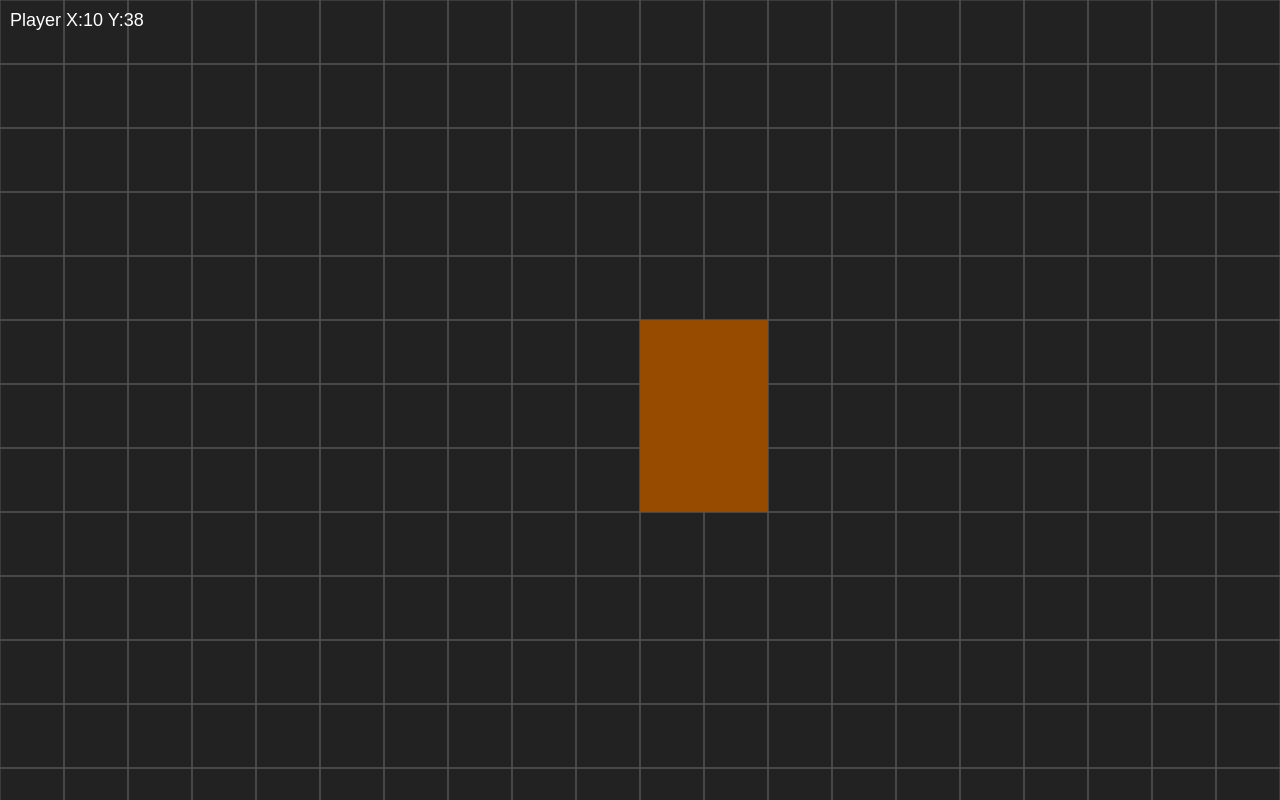
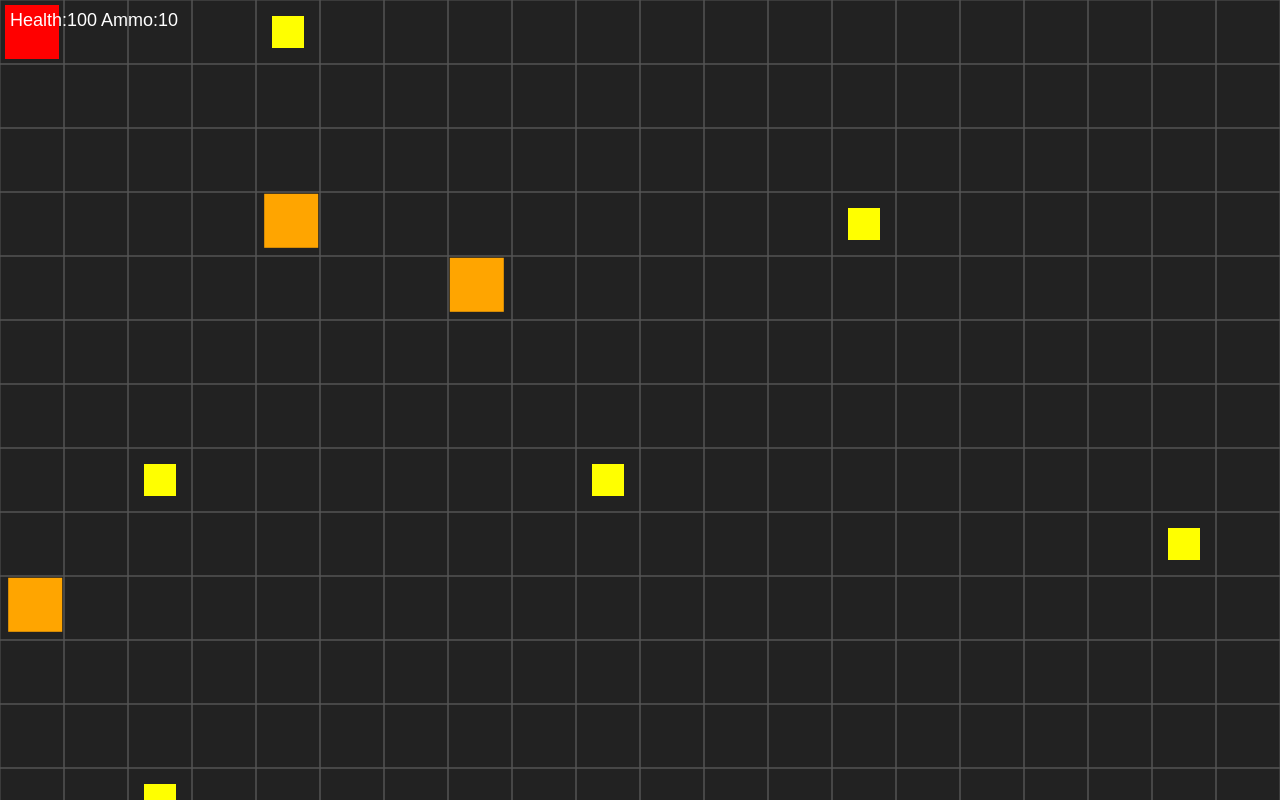
Before and after one commit to Torgtim/3000linger, a plain HTML site: page index.html in a window 1280 px wide. Drawn offline with Linux system fonts and the light colour scheme.

Commit message:
Update index.html

```diff
--- a/index.html
+++ b/index.html
@@ -3,7 +3,7 @@
 <head>
 <meta charset="UTF-8">
 <meta name="viewport" content="width=device-width, initial-scale=1.0">
-<title>Explorer Adventure - Atack</title>
+<title>Explorer Adventure Kaos</title>
 <style>
 body { margin:0; overflow:hidden; font-family:Arial, sans-serif; background:#111; }
 canvas { display:block; margin:0 auto; background:#222; }
@@ -16,7 +16,7 @@ canvas { display:block; margin:0 auto; background:#222; }
 <div id="hud"></div>
 <div id="message"></div>
 <script>
-// ================= GLOBAL VARIABLES =================
+// ================= GLOBAL =================
 const canvas = document.getElementById('gameCanvas');
 const ctx = canvas.getContext('2d');
 let width = window.innerWidth;
@@ -24,89 +24,80 @@ let height = window.innerHeight;
 canvas.width = width;
 canvas.height = height;
 
-// Lodrett map: 20 cols × 40 rows
-let tileCols = 20;
-let tileRows = 40;
-let tileSize = Math.floor(width/tileCols);
+const tileCols = 20;
+const tileRows = 40;
+const tileSize = Math.floor(width/tileCols);
+
 let frame=0;
+let player = {x:10, y:38, size:tileSize-10, color:'#0f0', health:100, ammo:10, speed:1};
+let particles=[];
 
-// ================= PLAYER =================
-let player = { x:10, y:38, size:tileSize-10, color:'#0f0', speed:1 };
+// ================= WEAPONS =================
+let weapons=[];
+for(let i=0;i<20;i++){
+  weapons.push({x:Math.floor(Math.random()*tileCols), y:Math.floor(Math.random()*tileRows), type:'Gun', ammo:5});
+}
 
-// ================= ATACK =================
-let atack = {
-  x:10,
-  y:5,
-  width:tileSize*2,
-  height:tileSize*3,
-  color:'#964B00'
-};
+// ================= BOSSES =================
+let bosses=[];
+for(let i=0;i<5;i++){
+  bosses.push({x:Math.floor(Math.random()*tileCols), y:Math.floor(Math.random()*tileRows), health:100, color:'#f00', defeated:false});
+}
+
+// ================= MINIBOSSES =================
+let minibosses=[];
+for(let i=0;i<10;i++){
+  minibosses.push({x:Math.floor(Math.random()*tileCols), y:Math.floor(Math.random()*tileRows), health:50, color:'#ffa500', defeated:false, dirX:Math.random()>0.5?1:-1, dirY:Math.random()>0.5?1:-1});
+}
 
 // ================= INPUT =================
 let keys={};
 window.addEventListener('keydown',e=>keys[e.key]=true);
 window.addEventListener('keyup',e=>keys[e.key]=false);
+let spacePressed=false;
+window.addEventListener('keydown',e=>{if(e.code==='Space') spacePressed=true;});
+window.addEventListener('keyup',e=>{if(e.code==='Space') spacePressed=false;});
 
-// ================= DRAW FUNCTIONS =================
-function drawMap(){
-  ctx.strokeStyle='#555';
-  for(let i=0;i<tileCols;i++){
-    for(let j=0;j<tileRows;j++){
-      ctx.strokeRect(i*tileSize,j*tileSize,tileSize,tileSize);
-    }
-  }
-}
-function drawPlayer(){
-  ctx.fillStyle=player.color;
-  ctx.fillRect(player.x*tileSize+5, player.y*tileSize+5, player.size, player.size);
-}
-function drawAtack(){
-  ctx.fillStyle=atack.color;
-  ctx.fillRect(atack.x*tileSize, atack.y*tileSize, atack.width, atack.height);
-}
+// ================= DRAW =================
+function drawMap(){ctx.strokeStyle='#555';for(let i=0;i<tileCols;i++){for(let j=0;j<tileRows;j++){ctx.strokeRect(i*tileSize,j*tileSize,tileSize,tileSize);}}}
+function drawPlayer(){ctx.fillStyle=player.color; ctx.fillRect(player.x*tileSize+5, player.y*tileSize+5, player.size, player.size);}
+function drawWeapons(){weapons.forEach(w=>{ctx.fillStyle='yellow'; ctx.fillRect(w.x*tileSize+tileSize/4, w.y*tileSize+tileSize/4, tileSize/2, tileSize/2);});}
+function drawBosses(){bosses.forEach(b=>{if(!b.defeated){ctx.fillStyle=b.color; ctx.fillRect(b.x*tileSize+5,b.y*tileSize+5,tileSize-10,tileSize-10);}});}
+function drawMinibosses(){minibosses.forEach(b=>{if(!b.defeated){ctx.fillStyle=b.color; ctx.fillRect(b.x*tileSize+5,b.y*tileSize+5,tileSize-10,tileSize-10);}});}
+function drawParticles(){particles.forEach((p,i)=>{ctx.fillStyle=p.color;ctx.fillRect(p.x,p.y,p.size,p.size);p.x+=p.speedX;p.y+=p.speedY;p.life--; if(p.life<=0) particles.splice(i,1);});}
 
-// ================= UPDATE PLAYER =================
+// ================= PARTICLES =================
+function spawnParticles(x,y,count,color){for(let i=0;i<count;i++){particles.push({x:x,y:y,size:Math.random()*5+2,color:color,speedX:(Math.random()-0.5)*2,speedY:(Math.random()-0.5)*2,life:30+Math.random()*30});}}
+
+// ================= PLAYER UPDATE =================
 function updatePlayer(){
   if(keys['ArrowUp'] && player.y>0) player.y-=player.speed;
   if(keys['ArrowDown'] && player.y<tileRows-1) player.y+=player.speed;
   if(keys['ArrowLeft'] && player.x>0) player.x-=player.speed;
   if(keys['ArrowRight'] && player.x<tileCols-1) player.x+=player.speed;
 
-  // Kollisjon / interaksjon med Atack
-  if(player.x*tileSize + player.size > atack.x*tileSize &&
-     player.x*tileSize < atack.x*tileSize + atack.width &&
-     player.y*tileSize + player.size > atack.y*tileSize &&
-     player.y*tileSize < atack.y*tileSize + atack.height){
-    showMessage("Du står ved Atack!");
+  // Pick weapons
+  weapons.forEach((w,i)=>{if(Math.floor(player.x)===w.x && Math.floor(player.y)===w.y){player.ammo+=w.ammo; weapons.splice(i,1); showMessage('Picked ammo!'); spawnParticles(player.x*tileSize,player.y*tileSize,10,'yellow');}});
+
+  // Attack
+  if(spacePressed){
+    bosses.forEach(b=>{if(!b.defeated && Math.abs(player.x-b.x)<=1 && Math.abs(player.y-b.y)<=1){b.health-=25;spawnParticles(b.x*tileSize,b.y*tileSize,10,'red'); if(b.health<=0){b.defeated=true; showMessage('Boss defeated!');}}});
+    minibosses.forEach(b=>{if(!b.defeated && Math.abs(player.x-b.x)<=1 && Math.abs(player.y-b.y)<=1){b.health-=25;spawnParticles(b.x*tileSize,b.y*tileSize,10,'orange'); if(b.health<=0){b.defeated=true; showMessage('Miniboss defeated!');}}});
   }
+
+  // Move minibosses randomly
+  minibosses.forEach(b=>{if(!b.defeated){b.x+=0.05*b.dirX; b.y+=0.05*b.dirY; if(b.x<0||b.x>tileCols-1)b.dirX*=-1;if(b.y<0||b.y>tileRows-1)b.dirY*=-1;}});
 }
 
-// ================= HUD & MESSAGE =================
-function updateHUD(){
-  document.getElementById('hud').innerText=
-    `Player X:${player.x} Y:${player.y}`;
-}
-function showMessage(msg){
-  document.getElementById('message').innerText=msg;
-  setTimeout(()=>{document.getElementById('message').innerText='';},2000);
-}
+// ================= HUD =================
+function updateHUD(){document.getElementById('hud').innerText=`Health:${player.health} Ammo:${player.ammo}`;}
+function showMessage(msg){document.getElementById('message').innerText=msg; setTimeout(()=>{document.getElementById('message').innerText='';},1500);}
 
 // ================= DRAW =================
-function draw(){
-  ctx.clearRect(0,0,width,height);
-  drawMap();
-  drawAtack();
-  drawPlayer();
-}
+function draw(){ctx.clearRect(0,0,width,height);drawMap();drawWeapons();drawBosses();drawMinibosses();drawPlayer();drawParticles();}
 
-// ================= GAME LOOP =================
-function loop(){
-  frame++;
-  updatePlayer();
-  updateHUD();
-  draw();
-  requestAnimationFrame(loop);
-}
+// ================= LOOP =================
+function loop(){frame++;updatePlayer();updateHUD();draw();requestAnimationFrame(loop);}
 loop();
 </script>
 </body>
```
